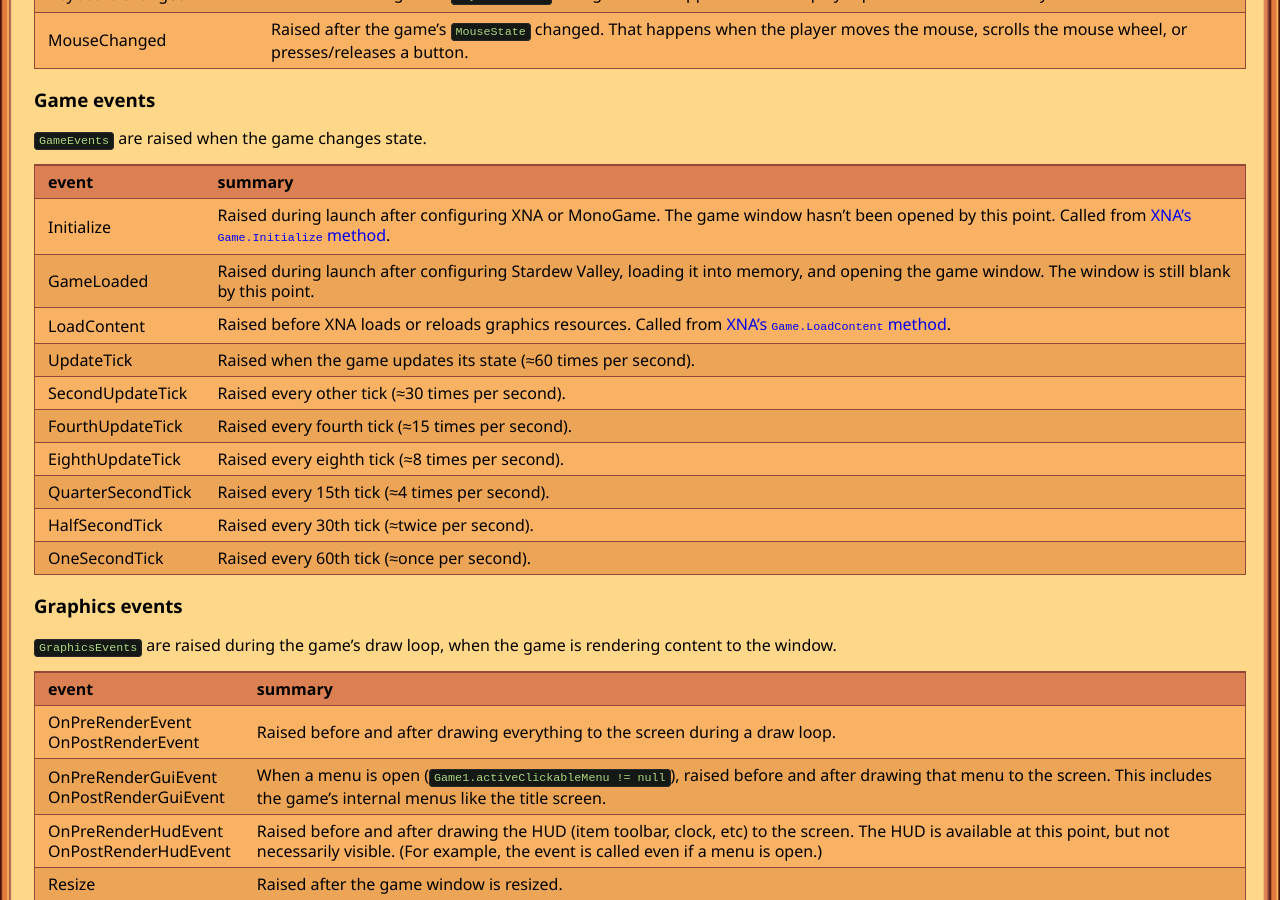
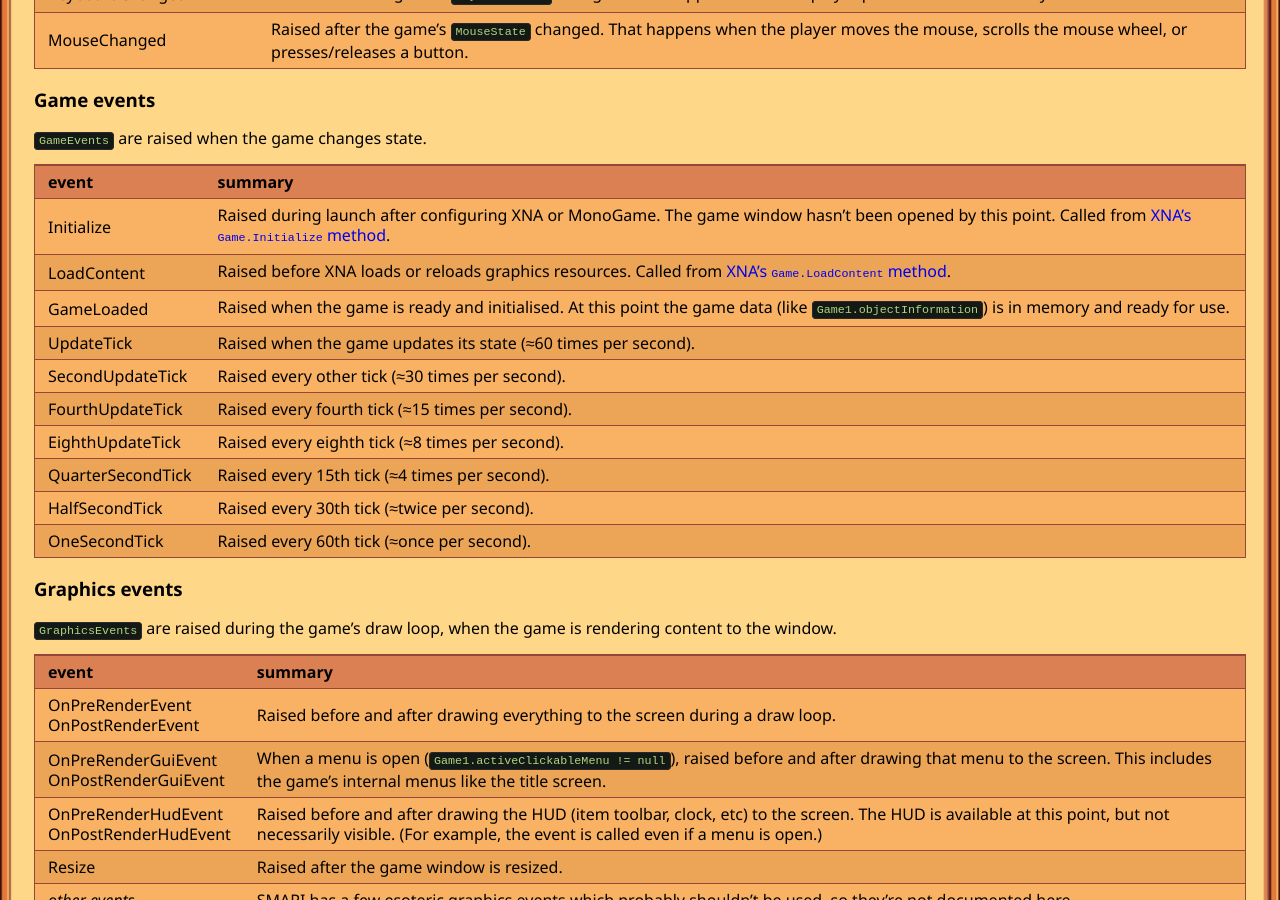
Before and after one commit to Pathoschild/canimod.github.io, a Jekyll site: the page built from guides/creating-a-smapi-mod.md, in a window 1280 px wide and 900 px high, scrolled down 5699 px. Built offline with Jekyll 4.4.1, drawn with Linux system fonts in a browser that asks for light colours; nearby versions of some CDN libraries.

Commit message:
update GameLoaded event for SMAPI 1.1.1+

```diff
--- a/guides/creating-a-smapi-mod.md
+++ b/guides/creating-a-smapi-mod.md
@@ -327,8 +327,8 @@ event once), and the `Released` variant is raised when they release it.
 | event | summary |
 |:----- |:------- |
 | Initialize | Raised during launch after configuring XNA or MonoGame. The game window hasn't been opened by this point. Called from [XNA's `Game.Initialize` method](https://msdn.microsoft.com/en-us/library/microsoft.xna.framework.game.initialize.aspx). |
-| GameLoaded | Raised during launch after configuring Stardew Valley, loading it into memory, and opening the game window. The window is still blank by this point. |
 | LoadContent | Raised before XNA loads or reloads graphics resources. Called from [XNA's `Game.LoadContent` method](https://msdn.microsoft.com/en-us/library/microsoft.xna.framework.game.loadcontent.aspx).
+| GameLoaded | Raised when the game is ready and initialised. At this point the game data (like `Game1.objectInformation`) is in memory and ready for use. |
 | UpdateTick | Raised when the game updates its state (≈60 times per second). |
 | SecondUpdateTick | Raised every other tick (≈30 times per second). |
 | FourthUpdateTick | Raised every fourth tick (≈15 times per second). |
```
